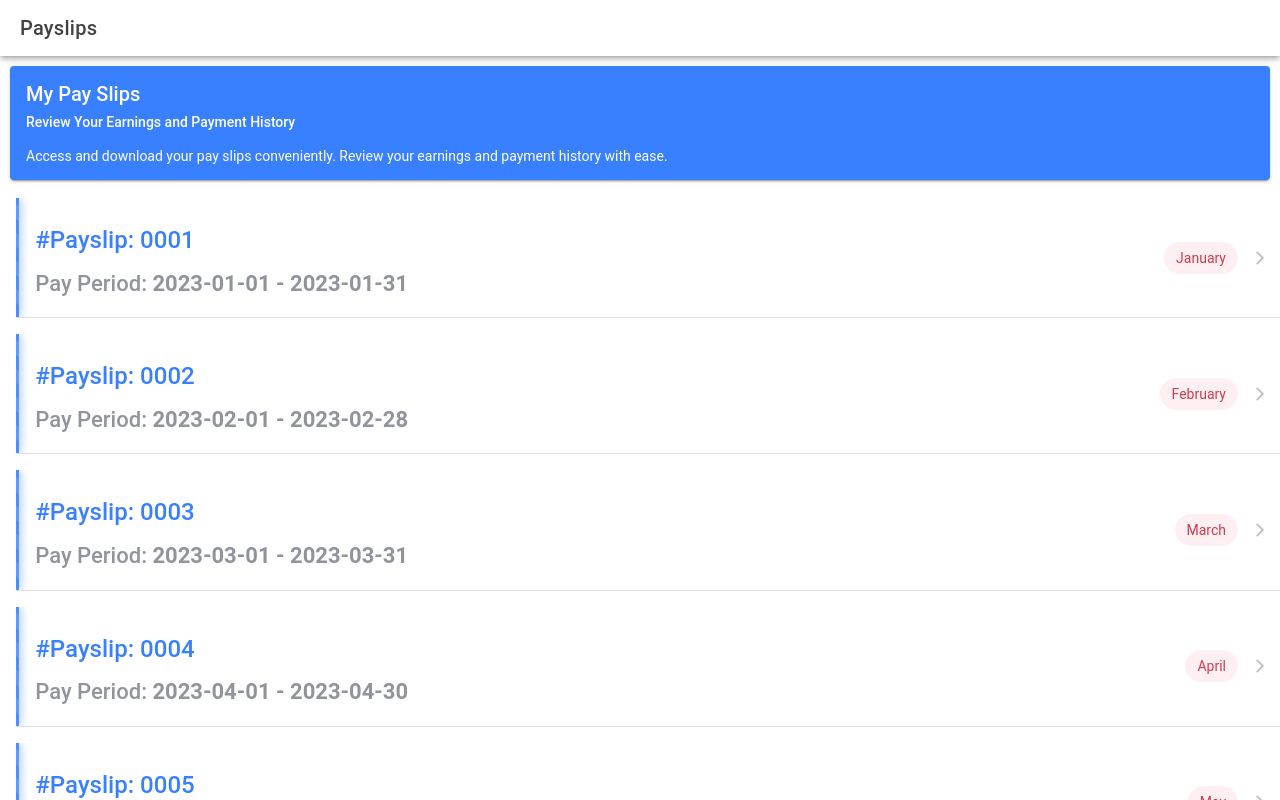
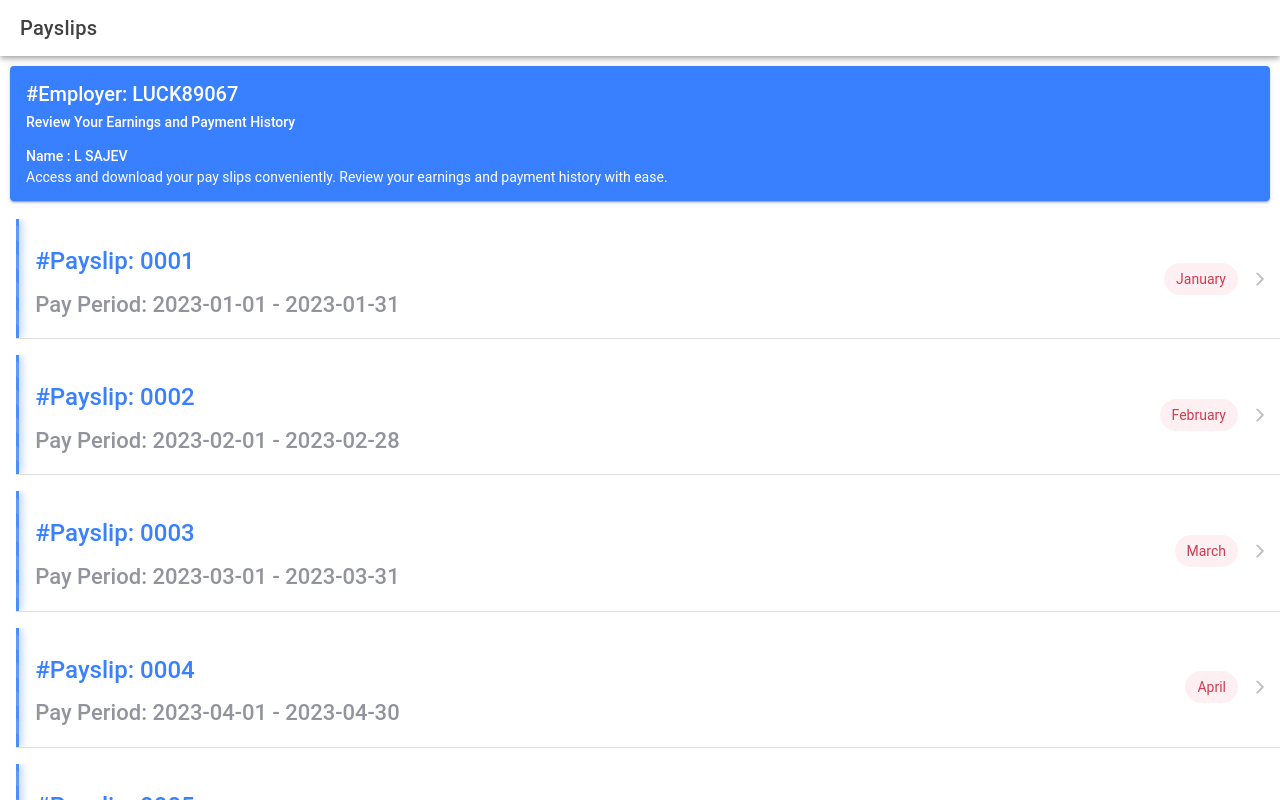
Before and after one commit to SajevLucksman/payslips, a React (Create React App) app: page /payslips in a window 1280 px wide. Built offline with nearby package versions, Linux system fonts and the light colour scheme.

Commit message:
Payslips application -  Stylings for payslips list card

```diff
--- a/src/payslips/PayslipsList.tsx
+++ b/src/payslips/PayslipsList.tsx
@@ -37,11 +37,12 @@ const PayslipsList: React.FC = () => {
       <IonContent>
         <IonCard color ="primary">
           <IonCardHeader>
-            <IonCardTitle>My Pay Slips</IonCardTitle>
+            <IonCardTitle>#Employer: LUCK89067</IonCardTitle>
             <IonCardSubtitle>Review Your Earnings and Payment History</IonCardSubtitle>
           </IonCardHeader>
-
-          <IonCardContent>Access and download your pay slips conveniently. Review your earnings and payment history with ease.</IonCardContent>
+          <IonCardContent>
+            <IonCardSubtitle>Name : L SAJEV</IonCardSubtitle>
+            <h6>Access and download your pay slips conveniently. Review your earnings and payment history with ease.</h6></IonCardContent>
         </IonCard>
         <IonRefresher slot="fixed">
           <IonRefresherContent></IonRefresherContent>
--- a/src/payslips/shared/PayslipListItem.tsx
+++ b/src/payslips/shared/PayslipListItem.tsx
@@ -2,7 +2,6 @@ import React from 'react';
 import {
   IonItem,
   IonLabel,
-  IonNote,
   IonText,
   IonChip,
 } from '@ionic/react';
@@ -36,7 +35,7 @@ const PayslipListItem: React.FC<PayslipListItemProps> = ({payslip}) => {
           <h2>#Payslip: 000{payslip.id}</h2>
         </IonText>
         <IonText color="medium">
-          <h3>Pay Period: <b>{payslip.fromDate} - {payslip.toDate}</b></h3>
+          <h3>Pay Period: {payslip.fromDate} - {payslip.toDate}</h3>
         </IonText>
       </IonLabel>
       <IonChip color="danger">{getMonthName(payslip.fromDate)}</IonChip>
```
